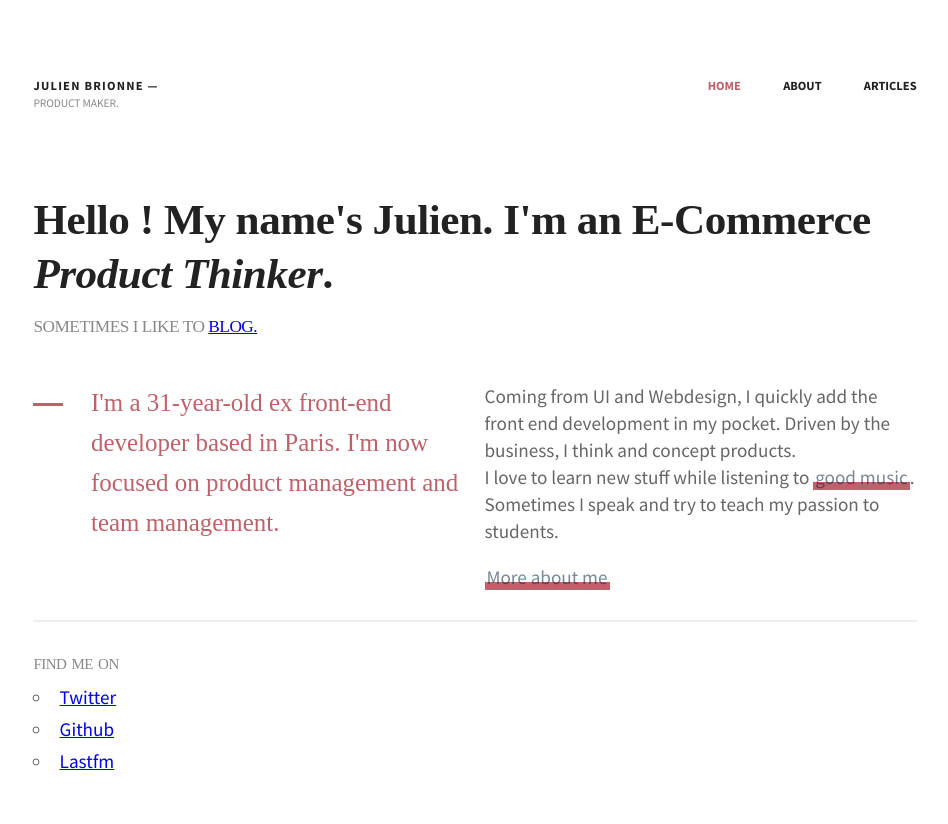
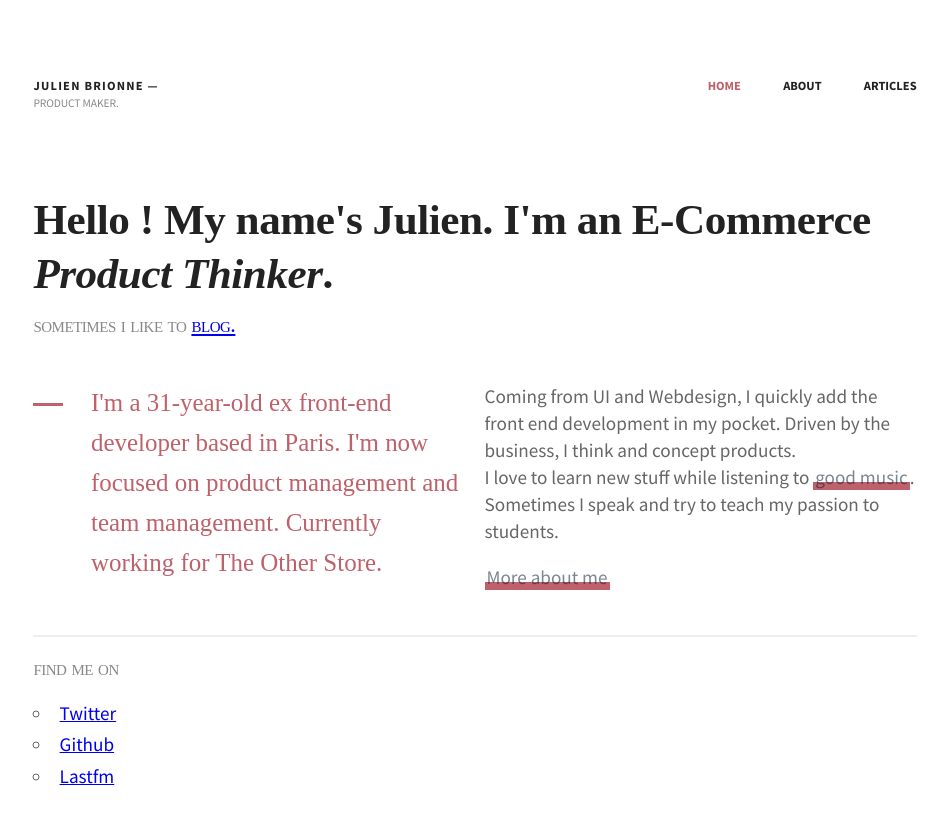
Before and after one commit to Akashrine/jbr-v3, a Jekyll site: the page built from src/index.html, in a window 1280 px wide. Shown: the top 824 px of the page, without its empty margins (165-1113 px from the left). Built offline with Jekyll 4.4.1, drawn with Linux system fonts in a browser that asks for light colours; some web fonts are replaced.

Commit message:
dont know

```diff
--- a/src/assets/stylesheets/style.css
+++ b/src/assets/stylesheets/style.css
@@ -409,12 +409,18 @@
   font-size: 1.313rem;
   margin-bottom: .5rem; }
 
-h4 {
-  font-size: 1.15rem;
+h4, .subhead {
+  position: relative;
   text-transform: lowercase;
   font-variant: small-caps;
+  font-weight: normal;
+  font-size: 1.15rem;
   color: #888;
-  font-weight: 500; }
+  top: -0.5rem; }
+  @media (min-width: 48em) {
+    h4, .subhead {
+      font-size: 1.15rem;
+      color: #888; } }
 
 p {
   margin: 0 0 1rem; }
@@ -550,11 +556,16 @@
 
 .subhead {
   position: relative;
-  text-transform: uppercase;
+  text-transform: lowercase;
+  font-variant: small-caps;
   font-weight: normal;
-  font-size: 0.9rem;
+  font-size: 0.8rem;
   color: #888;
   top: -0.5rem; }
+  @media (min-width: 48em) {
+    .subhead {
+      font-size: 1.15rem;
+      color: #888; } }
 
 @media (min-width: 40rem) {
   h1 {
@@ -830,7 +841,7 @@
   padding: 3rem 0 2rem; }
 
 .header__logo {
-  font-size: 0.65rem;
+  font-size: 0.85rem;
   letter-spacing: 0.0975em;
   text-transform: uppercase;
   line-height: 0.91rem;
@@ -839,6 +850,9 @@
   -moz-osx-font-smoothing: grayscale;
   -webkit-transition: color .6s ease-in;
   transition: color .6s ease-in; }
+  @media (min-width: 48em) {
+    .header__logo {
+      font-size: 0.65rem; } }
   .header__logo a {
     text-decoration: none;
     color: #222; }
@@ -850,17 +864,20 @@
       font-weight: 400;
       color: #888;
       letter-spacing: -0.01em;
-      font-size: 0.6rem;
+      font-size: 0.8rem;
       font-family: "Source Sans Pro", "Helvetica Neue", Helvetica, Arial, sans-serif;
       -webkit-transition: color .6s ease-in;
       transition: color .6s ease-in; }
+      @media (min-width: 48em) {
+        .header__logo a span {
+          font-size: 0.6rem; } }
 
 .main-nav {
   -webkit-transition: opacity 0.2s linear 0s;
   transition: opacity 0.2s linear 0s;
   text-align: right; }
   .main-nav a {
-    font-size: 0.65rem;
+    font-size: 0.85rem;
     font-weight: bold;
     text-transform: uppercase;
     color: #222;
@@ -870,6 +887,9 @@
     padding: 1rem 0 0 0;
     position: relative;
     top: -1rem; }
+    @media (min-width: 48em) {
+      .main-nav a {
+        font-size: 0.65rem; } }
     .main-nav a:hover, .main-nav a.active, .main-nav a.focus {
       color: #bf616a; }
     .main-nav a:last-child {
--- a/src/index.html
+++ b/src/index.html
@@ -8,7 +8,7 @@
             <h2 class="bording">Hello ! My name's Julien. I'm an E-Commerce <span class="emphasize">Product Thinker</span>.<br /><span class="subhead">Sometimes I like to <a href="/blog">blog.</a></span></h2>
         </header>
         <section role="presentation">
-            <p class="headline">I'm a 31-year-old ex front-end developer based in Paris. I'm now focused on product management and team management. </p>
+            <p class="headline">I'm a 31-year-old ex front-end developer based in Paris. I'm now focused on product management and team management. Currently working for The Other Store.</p>
             <p class="introduction">Coming from UI and Webdesign, I quickly add the front end development in my pocket. Driven by the business, I think and concept products. <br />I love to learn new stuff while listening to <a href="{{site.social.lastfm}}">good music</a>. Sometimes I speak and try to teach my passion to students. </p>
             <p class="introduction-detail">
                 <a href="/about.html">More about me</a>
```
Also changed, not shown: src/assets/scss/base/_base.scss (+54 -19 lines), src/assets/scss/partials/_header.scss (+12 -3 lines).
